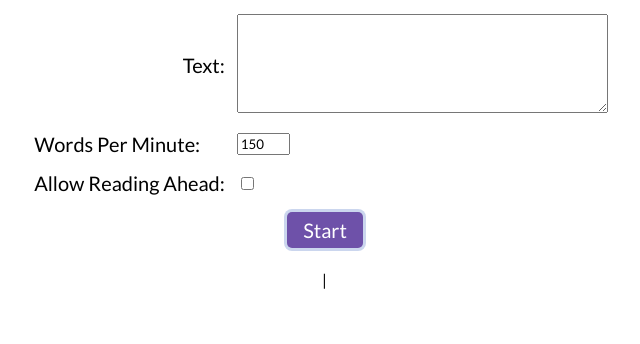
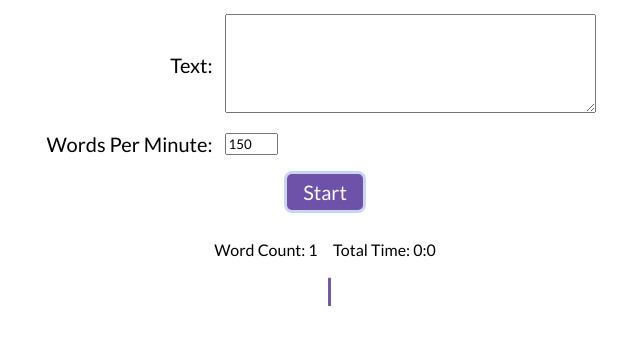
Before and after one commit to markv12/SpeakingSpeedTrainer, a plain HTML site: page index.html in a window 1280 px wide. Both pictures are taken after a click on the button "Start". Shown: the part 86-430 px from the top of the page, without its empty margins (315-955 px from the left). Drawn offline with Linux system fonts and the light colour scheme.

Commit message:
switch to moving cursor

```diff
--- a/index.html
+++ b/index.html
@@ -21,15 +21,12 @@
             <td style="font-size:20px;">Words Per Minute:</td>
             <td><input type="number" min="1" max="500" step="1" value="150" id="wpm"></td>
           </tr>
-          <tr>
-            <td style="font-size:20px;">Allow Reading Ahead:</td>
-            <td><input type="checkbox" name="show_ahead" id="show_ahead"></td>
-          </tr>
         </tbody>
       </table>
       <br>
       <button onclick="StartReading();">Start</button>
       <br>
+      <p id="text_info"></p>
       <span id="reading_words"></span>
     </span>
 
--- a/main.css
+++ b/main.css
@@ -45,17 +45,15 @@ table tr.borderless td{
   max-width: 750px;
 }
 
-.word_tag {
+.read_line {
+  font-size: 20px;
   display: inline-block;
-  padding: 3px;
-  font-size: 20px;
-}
-
-.selected_word_tag {
-  background: #d4cbe6;
-  border-radius: 5px;
+  padding-top:  5px;
 }
 
 #read_cursor {
   position: absolute;
+  font-size: 30px;
+  font-weight: bold;
+  color: #6e51a9;
 }
--- a/main.js
+++ b/main.js
@@ -1,5 +1,4 @@
-let words = [];
-let word_tags = [];
+let lines = [];
 let read_cursor = null;
 
 function StartReading(){
@@ -9,46 +8,75 @@ function StartReading(){
   let wpm_field = document.getElementById("wpm");
   let msPerWord = 60000.0/wpm.value;
   let word_count = words.length;
-  let char_count = GetCharCount(words);
+  let total_char_count = GetCharCount(words);
   let totalMS = msPerWord * word_count;
-  msPerChar = totalMS / char_count;
+  let msPerChar = totalMS / total_char_count;
+
+  ShowInfo(word_count, totalMS);
 
   let reading_words_area = document.getElementById("reading_words");
   while (reading_words_area.firstChild) {
     reading_words_area.removeChild(reading_words_area.firstChild);
   }
-  word_tags = [];
+  let lineTags = [];
   words.forEach(function(word){
-    let word_tag = document.createElement("div");
-    word_tag.classList.add("word_tag");
-    word_tag.innerHTML = word;
-    reading_words_area.appendChild(word_tag);
-    console.log(word_tag.offsetWidth);
-    word_tags.push(word_tag);
+    let current_line = lineTags[lineTags.length-1];
+    if(current_line){
+      let oldHTML = current_line.innerHTML;
+      current_line.innerHTML += word + " ";
+      if(current_line.offsetWidth >= 750){
+        current_line.innerHTML = oldHTML;
+        lineTags.push(AddNewLine(word, reading_words_area));
+      }
+    } else {
+      lineTags.push(AddNewLine(word, reading_words_area));
+    }
+  });
+  lines = lineTags.map(function(line_tag){
+    let lineTagRect = line_tag.getBoundingClientRect();
+    let lineCharCount = line_tag.innerHTML.length;
+    return {
+      line_tag : line_tag,
+      left : lineTagRect.left,
+      right : lineTagRect.right,
+      center : (lineTagRect.top + lineTagRect.bottom)/2,
+      duration : msPerChar *  lineCharCount
+    }
   });
   StartRead();
 }
 
+function AddNewLine(word, parent){
+  let new_line = document.createElement("div");
+  new_line.classList.add("read_line");
+  new_line.innerHTML = word + " ";
+  parent.appendChild(new_line);
+  return new_line;
+}
+
 function StartRead(){
-  wordIndex = 0;
-  GoToNextWord();
+  lineIndex = 0;
   window.requestAnimationFrame(ReadUpdate);
 }
 
 let lastRender = 0;
-let msSinceLastWord = 0;
-let msPerChar = 0.0;
-let wordIndex = 0;
+let msSinceLastLine = 0;
+let lineIndex = 0;
 function ReadUpdate(timestamp) {
-  if(wordIndex < words.length){
+  if(lineIndex < lines.length){
     let deltaTime = timestamp - lastRender;
     if(deltaTime < 100){
-      msSinceLastWord += deltaTime;
-      let msForWord = msPerChar * words[wordIndex-1].length;
-      //console.log("per word: " + msForWord + " the word: " + words[wordIndex-1]);
-      if(msSinceLastWord >= msForWord){
-        msSinceLastWord -= msForWord;
-        GoToNextWord();
+      msSinceLastLine += deltaTime;
+
+      let currentLine = lines[lineIndex];
+      if(msSinceLastLine >= currentLine.duration){
+        msSinceLastLine -= currentLine.duration;
+          lineIndex++;
+      } else {
+        let progress = msSinceLastLine/currentLine.duration;
+        let x = lerp(currentLine.left, currentLine.right, progress);
+        read_cursor.style.left = x +'px';
+        read_cursor.style.top = (currentLine.center -12) +'px';
       }
     }
 
@@ -57,25 +85,22 @@ function ReadUpdate(timestamp) {
   }
 }
 
-function GoToNextWord(){
-  if(wordIndex > 0){
-    let prevWordTag = word_tags[wordIndex-1];
-    prevWordTag.classList.remove("selected_word_tag");
-  }
-  let wordTag = word_tags[wordIndex];
-  //wordTag.classList.add("selected_word_tag");
-
-  let wordTagRect = wordTag.getBoundingClientRect();
-  read_cursor.style.left = wordTagRect.left +'px';
-  read_cursor.style.top = wordTagRect.top +'px';
-  //console.log("this word shown: " + wordTag.innerHTML);
-  wordIndex++;
+function ShowInfo(word_count, totalMS){
+  let totalSeconds = totalMS/1000.0;
+  let totalMinutes = Math.floor(totalSeconds/60.0);
+  let remainingSeconds = Math.round(totalSeconds - (totalMinutes * 60));
+  let text_info_tag = document.getElementById("text_info");
+  text_info_tag.innerHTML = "Word Count: " + word_count + "&nbsp;&nbsp;&nbsp;&nbsp;&nbsp;Total Time: " + totalMinutes + ":" + remainingSeconds;
 }
 
 function GetCharCount(words){
   let result = 0;
   words.forEach(function(word){
-    result += word.length;
+    result += word.length + 1;
   });
   return result;
 }
+
+function lerp (start, end, amt){
+  return (1-amt)*start+amt*end
+}
```
